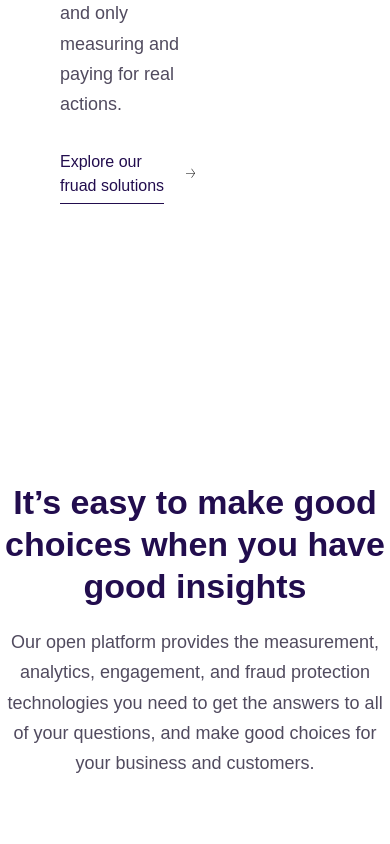
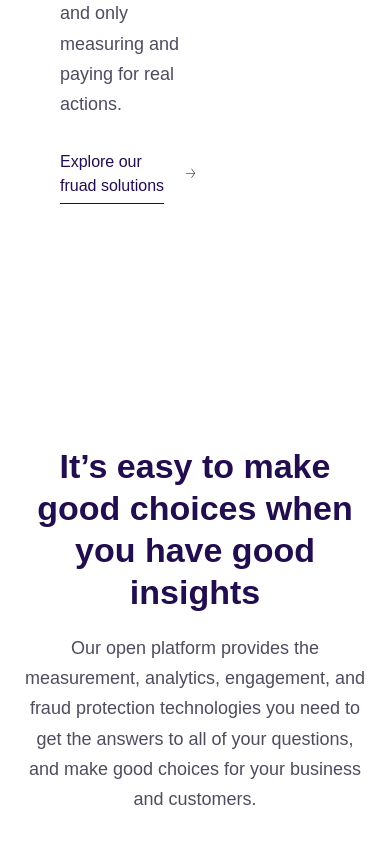
Before and after one commit to Tamizharasu18/appsflyer, a Next.js app: page / in a window 390 px wide. Shown: the part 6313-7157 px from the top of the page. Built offline with nearby package versions, Linux system fonts and the light colour scheme.

Commit message:
animation

```diff
--- a/src/Component/GoodInsights/GoodInsights.jsx
+++ b/src/Component/GoodInsights/GoodInsights.jsx
@@ -2,8 +2,8 @@ import React from 'react'
 
 const GoodInsights = () => {
     return (
-        <div className='h-[100vh] flex justify-center items-center'>
-            <div className='text-center max-w-[600px]'>
+        <div className='h-[100vh] flex justify-center items-center px-[20px] md:px-[60px]'>
+            <div className='text-center md:max-w-[600px]'>
                 <h2 className='text-[34px] font-bold leading-[42px] text-[#220d4e] mb-[20px]'>It’s easy to make good choices when you have good insights</h2>
                 <p className='text-[18px] leading-[30.34px] text-[#514b5f]'>Our open platform provides the measurement, analytics, engagement, and fraud protection technologies you need to get the answers to all of your questions, and make good choices for your business and customers.</p>
             </div>
```
